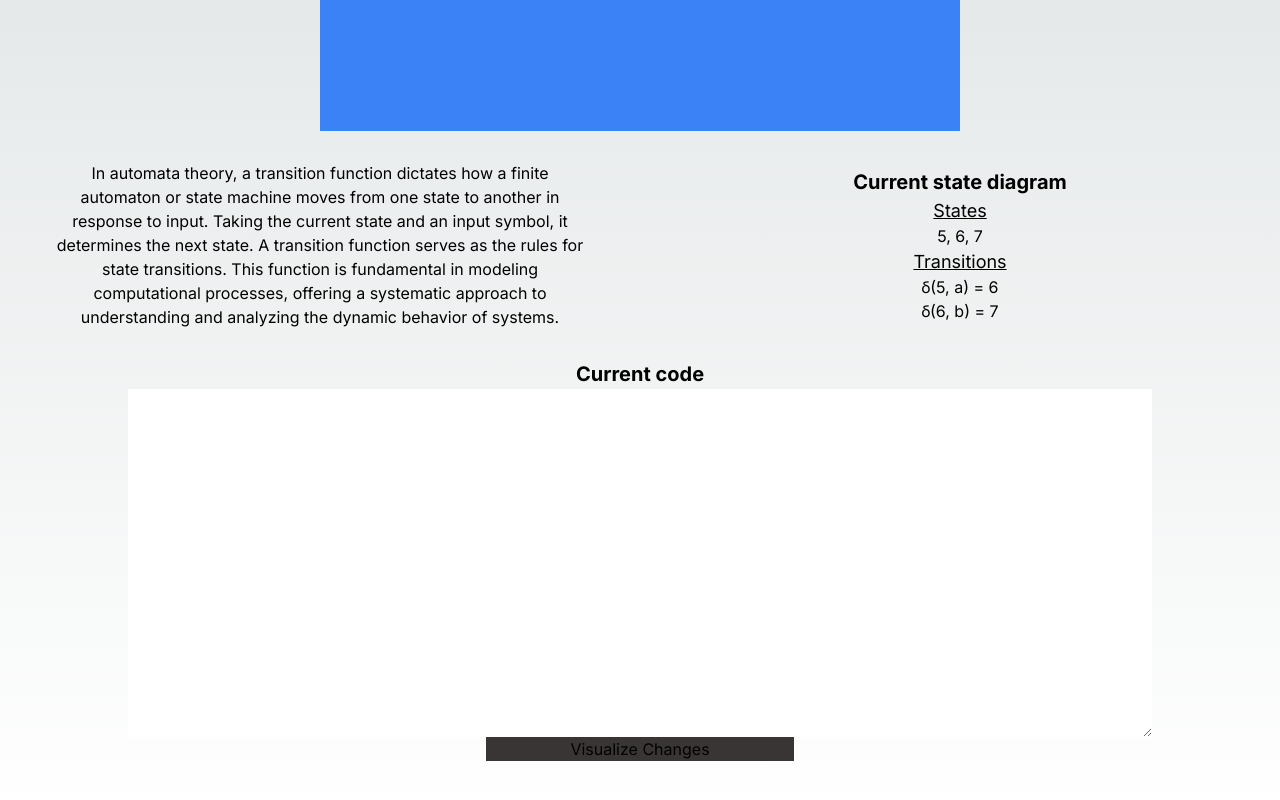
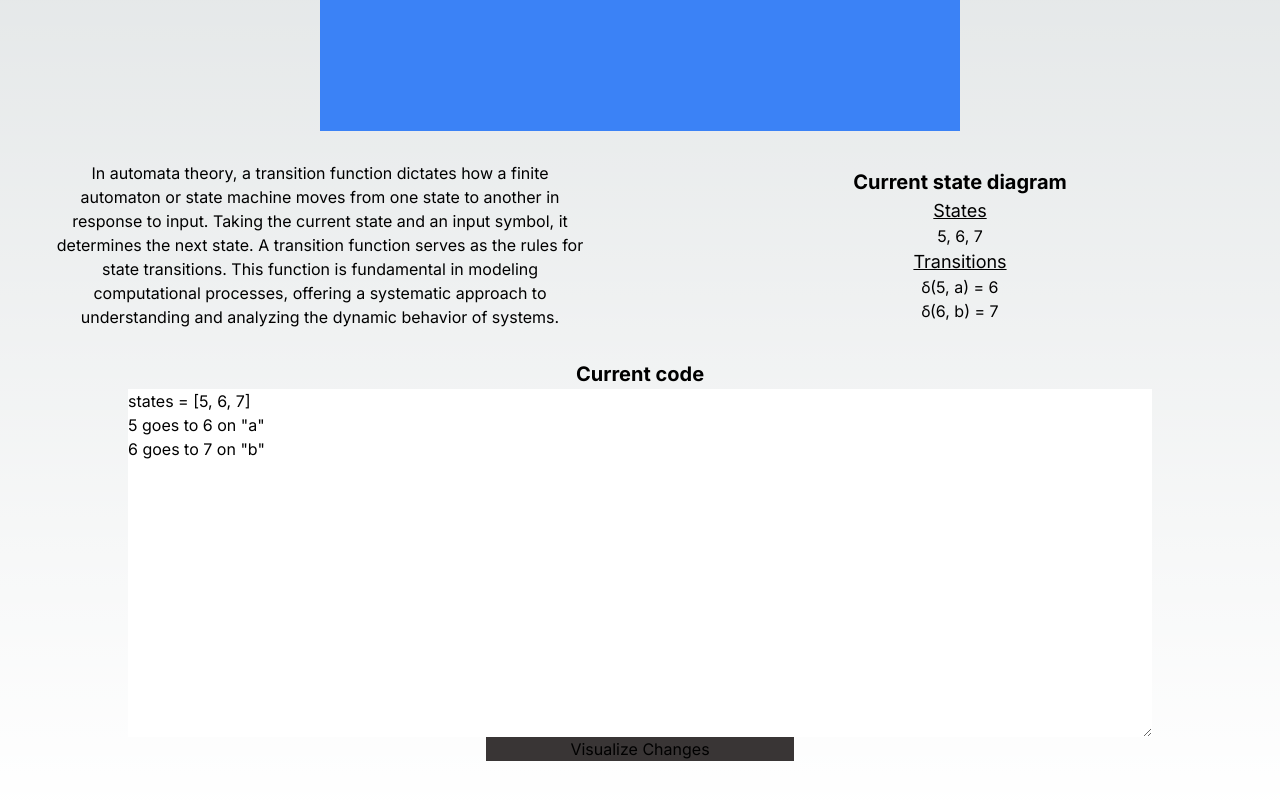
Before and after one commit to henrybarthelemy/Stamine, a Next.js app in the folder stamine/: page /statevisualizer in a window 1280 px wide. Shown: the part 504-1304 px from the top of the page. Built offline with nearby package versions, Linux system fonts and the light colour scheme.

Commit message:
[Feature] User can add/remove nodes by editing the code

```diff
--- a/stamine/src/app/layout.tsx
+++ b/stamine/src/app/layout.tsx
@@ -5,8 +5,8 @@ import './globals.css'
 const inter = Inter({ subsets: ['latin'] })
 
 export const metadata: Metadata = {
-  title: 'Create Next App',
-  description: 'Generated by create next app',
+  title: 'Stamine Visualizer',
+  description: 'CS3800 Final Project',
 }
 
 export default function RootLayout({
--- a/stamine/src/app/statevisualizer/page.tsx
+++ b/stamine/src/app/statevisualizer/page.tsx
@@ -16,11 +16,7 @@ const StateVisualizer = () => {
         "edges": [["5", "6", "a"], ["6", "7", "b"]]
     };
     const [transitions, setTransitions] = useState(initialTransition);
-    const [code, setCode] = useState(transformToCode(initialTransition));
-
-    function transformToCode(dTransition) {
-
-    }
+    const [code, setCode] = useState<string>(transformToCode(initialTransition));
 
     useEffect(() => {
         // Initialize Cytoscape
@@ -92,13 +88,19 @@ const StateVisualizer = () => {
             boxSelectionEnabled: false,
         });
         newCy.add(mapToElements(transitions));
-        newCy.nodes().ungrabify();
+
+        // Make nodes grabbable
+        newCy.nodes().grabbable(true);
+
+        // Set event handler for node drag
+        newCy.on('dragfree', 'node', (event) => {
+            const node = event.target;
+        });
 
         setCy(newCy);
         // Function to handle resize
         const handleResize = () => {
             newCy.resize();
-            applyHorizontalLayout(newCy);
         };
 
         // Add event listener for resize
@@ -139,7 +141,6 @@ const StateVisualizer = () => {
     }
 
     // Function to layout nodes in a horizontal line
-    // Function to layout nodes in a horizontal line
     const applyHorizontalLayout = (cyInstance) => {
         const nodes = cyInstance.nodes();
         const containerWidth = cyInstance.container().offsetWidth;
@@ -172,7 +173,10 @@ const StateVisualizer = () => {
 
         cyInstance.center(nodes); // Center the nodes in the viewport
     };
+
+    // Generates the p text for each transition
     function generateEdgeListFromTransitions() {
+        //"edges": [["5", "6", "a"], ["6", "7", "b"]] -> "ẟ(5, a) = 6 \nẟ(6, b) = 7"
         return transitions.edges.map((edge, index) => {
             const [source, target, label] = edge;
             return (
@@ -182,7 +186,45 @@ const StateVisualizer = () => {
             );
         });
     }
-    //"edges": [["5", "6", "a"], ["6", "7", "b"]] -> "ẟ(5, a) = 6 \nẟ(6, b) = 7"
+
+    // Transforms the transition json to stamine code
+    function transformToCode(dTransition) {
+        const states = dTransition.nodes;
+        const edges = dTransition.edges;
+        const stateLine = `states = [${states.join(', ')}]`;
+        const codeLines = edges.map(([source, target, label]) => {
+            return `${source} goes to ${target} on "${label}"`;
+        });
+        return [stateLine, ...codeLines].join('\n');
+    }
+
+    // Parses the code to stamine
+    function parseCodeToStamine(code) {
+        const lines = code.split('\n');
+
+        // Extract states from the first line
+        const statesMatch = lines[0].match(/states = \[([\d,\s]+)\]/);
+        const states = statesMatch ? statesMatch[1].split(',').map(s => s.trim()) : [];
+
+        // Extract transitions from the remaining lines
+        const edges = lines.slice(1).map(line => {
+            const match = line.match(/(\d+) goes to (\d+) on "(.+)"/);
+            if (match) {
+                const [_, source, target, label] = match;
+                return [source, target, label];
+            }
+            return null;
+        }).filter(Boolean);
+
+        return { nodes: states, edges: edges };
+    }
+
+    const handleSubmission = () => {
+        let transitions = parseCodeToStamine(code);
+        cy.elements().remove();
+        cy.add(mapToElements(transitions));
+        applyHorizontalLayout(cy);
+    }
 
     return (
         <div>
@@ -218,8 +260,11 @@ const StateVisualizer = () => {
 
             <div className="code">
                 <p className="biggerText"> Current code </p>
-                <form id="currentCode" onSubmit={(e) => e.preventDefault()}>
-                    <textarea type="text" id="codeTextArea" name="inputField"/>
+                <form id="currentCode" onSubmit={(e) => {
+                    e.preventDefault();
+                    handleSubmission();
+                }}>
+                    <textarea type="text" value={code} onChange={(e) => setCode(e.target.value)} id="codeTextArea" name="inputField"/>
                     <button className="buttonSubmit" type={"submit"}>Visualize Changes</button>
                 </form>
             </div>
```
